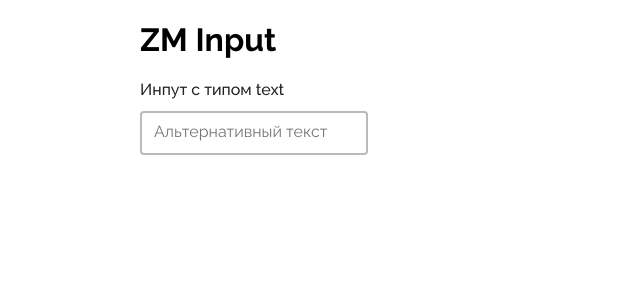
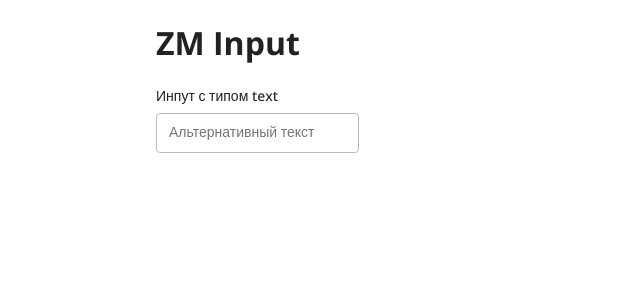
Before and after one commit to zaurmag/zm-ui-vue, a Vue app: page / in a window 1280 px wide. Shown: the top 300 px of the page, without its empty margins (0-640 px from the left). Built offline with nearby package versions, Linux system fonts and the light colour scheme.

Commit message:
Upd: base and zm-input styles

```diff
--- /dev/null
+++ b/src/assets/functions.scss
@@ -0,0 +1,3 @@
+@function fz($value) {
+  @return ($value / 16) * 1rem;
+}
--- a/src/assets/main.scss
+++ b/src/assets/main.scss
@@ -1,12 +1,20 @@
-// Font Raleway
-@import url('https://fonts.googleapis.com/css2?family=Raleway:ital,wght@0,100..900;1,100..900&family=Roboto:ital,wght@0,100;0,300;0,400;0,500;0,700;0,900;1,100;1,300;1,400;1,500;1,700;1,900&display=swap');
+// Font Open sans
+@import url('https://fonts.googleapis.com/css2?family=Open+Sans:ital,wght@0,300..800;1,300..800&family=Raleway:ital,wght@0,100..900;1,100..900&family=Roboto:ital,wght@0,100;0,300;0,400;0,500;0,700;0,900;1,100;1,300;1,400;1,500;1,700;1,900&display=swap');
 
-html,
+*,
+*::before,
+*::after {
+  box-sizing: border-box;
+}
+
+html {
+  display: block;
+}
+
 body {
   padding: 0;
   margin: 0;
-  box-sizing: border-box;
-  font:
-    16px 'Raleway',
-    sans-serif;
+  font: 1rem $fontFamily;
+  color: $dark;
+  background-color: $white;
 }
--- a/src/assets/variables.scss
+++ b/src/assets/variables.scss
@@ -1,4 +1,10 @@
+// Font
+$fontFamily: 'Open sans', sans-serif !default;
+
+// Colors
 $gray: #6c757d !default;
 $lightGray: #bababa !default;
 $dark: #222222 !default;
 $blue: #1569f9 !default;
+$white: #ffffff !default;
+$black: #000000 !default;
--- a/src/components/zm-input/zm-input.vue
+++ b/src/components/zm-input/zm-input.vue
@@ -60,7 +60,7 @@ const modelValue = defineModel<string | number>({
   $self: &;
 
   display: grid;
-  grid-gap: 0.75rem;
+  grid-gap: 0.5rem;
 
   &.is-disabled {
     pointer-events: none;
@@ -68,20 +68,20 @@ const modelValue = defineModel<string | number>({
 
   &__label {
     color: $dark;
-    font-size: 1rem;
+    font-size: fz(14);
     font-weight: 500;
+    display: inline-block;
 
     .is-disabled & {
-      color: lighten($dark, 50%);
+      color: color.adjust($dark, $lightness: 50%);
     }
   }
 
   &__field {
-    border: 2px solid $lightGray;
+    border: 1px solid $lightGray;
     border-radius: 0.25rem;
     padding: 0.5rem 0.75rem;
-    height: 1.5rem;
-    width: 100%;
+    height: 2.5rem;
     outline: none;
     transition: border-color 0.3s ease;
 
@@ -98,12 +98,12 @@ const modelValue = defineModel<string | number>({
     }
 
     &::placeholder {
-      font-size: 1rem;
-      font-family: 'Raleway', sans-serif;
+      font-size: fz(14);
+      font-family: $fontFamily;
     }
 
     .is-disabled & {
-      color: lighten($lightGray, 50%);
+      color: color.adjust($lightGray, $lightness: 50%);
     }
   }
 }
--- a/vite.config.ts
+++ b/vite.config.ts
@@ -21,6 +21,8 @@ export default defineConfig({
         api: 'modern-compiler',
         additionalData: `
           @use '/src/assets/variables' as *;
+          @use '/src/assets/functions' as *;
+          @use 'sass:color' as color;
         `,
       },
     },
```
